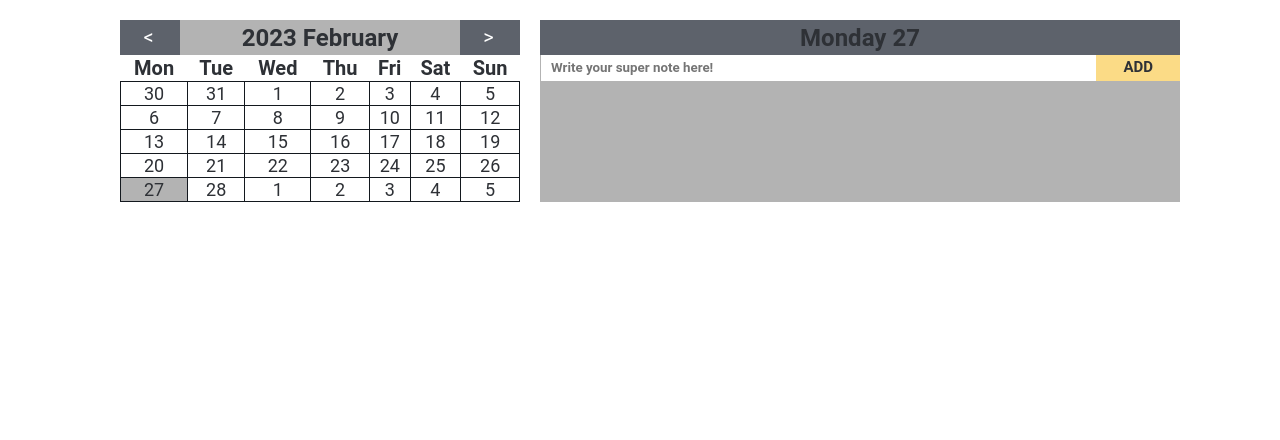
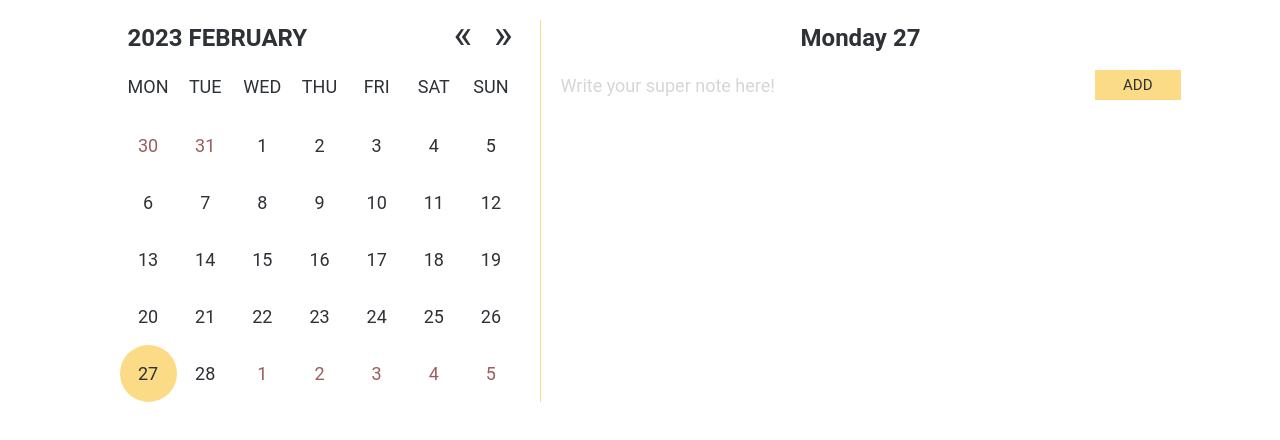
Before and after one commit to IevaSta/18-calendar, a React (Create React App) app: page / in a window 1280 px wide. Shown: the top 440 px of the page. Built offline with nearby package versions, Linux system fonts and the light colour scheme.

Commit message:
style refactoring

```diff
--- a/src/Components/Calendar.jsx
+++ b/src/Components/Calendar.jsx
@@ -21,20 +21,22 @@ function Calendar() {
     return (
         <div className='left'>
             <div className='left_header'>
-                <button className='black' onClick={handlePrevMonth}>{"<"}</button>
                 <h2>{dataCalendar && dataCalendar.year + ' ' + months[dataCalendar.month]}</h2>
-                <button className='black' onClick={handleNextMonth}>{">"}</button>
+                <div>
+                    <button className='black' onClick={handlePrevMonth}>&#171;</button>
+                    <button className='black' onClick={handleNextMonth}>&#187;</button>
+                </div>
             </div>
             <table className='table'>
                 <thead>
                     <tr>
-                        <th>Mon</th>
-                        <th>Tue</th>
-                        <th>Wed</th>
-                        <th>Thu</th>
-                        <th>Fri</th>
-                        <th>Sat</th>
-                        <th>Sun</th>
+                        <th>MON</th>
+                        <th>TUE</th>
+                        <th>WED</th>
+                        <th>THU</th>
+                        <th>FRI</th>
+                        <th>SAT</th>
+                        <th>SUN</th>
                     </tr>
                 </thead>
                 <CalendarDays />
--- a/src/Reducer/calendarReducer.js
+++ b/src/Reducer/calendarReducer.js
@@ -29,19 +29,20 @@ function calendarReducer(state, action) {
                 if (i === weekDay && day < daysInMonth) {
                     dayObj.weekDay = weekDay;
                     dayObj.value = ++day;
-                    dayObj.className = 'thisMonth';
+
 
                     if (today.getDate() === day &&
                         today.getMonth() === currentMonth &&
                         today.getFullYear() === currentYear) {
-
                         dayObj.className = ' today';
                     };
 
                 } else if (day >= daysInMonth) {
                     dayObj.value = ++day - daysInMonth;
+                    dayObj.className = 'notThisMonth';
                 } else {
                     dayObj.value = prevDaysInMonth - (weekDay - i) + 1;
+                    dayObj.className = 'notThisMonth';
                 }
 
                 week = [...week, dayObj];
--- a/src/Scss/buttons.scss
+++ b/src/Scss/buttons.scss
@@ -23,10 +23,10 @@ button {
 
     &.yellow {
         background-color: #fbdb86;
-        width: 15%;
-        height: 25.5px;
+        width: 100px;
+        height: 30px;
         font-size: 15px;
-        font-weight: 700;
+        font-weight: 400;
         color: #2e3136;
 
         &:hover,
@@ -54,19 +54,17 @@ button {
     // }
 
     &.black {
-        background-color: #5d626b;
-        width: 15%;
+        background-color: white;
+        font-size: 40px;
+        width: 30px;
         height: 35px;
-        color: white;
+        color: #2e3136;
         letter-spacing: 3px;
 
         &:hover,
-        &:focus {
-            background-color: #383d42;
-        }
-
+        &:focus,
         &:active {
-            background-color: #13181e;
+            color: #13181e;
         }
     }
 
--- a/src/Scss/days.scss
+++ b/src/Scss/days.scss
@@ -1,15 +1,7 @@
 .today {
-    background-color: rgb(179, 179, 179);
+    background-color: #fbdb86;
 }
 
-/*
-dienu stiliai:
-
-other month - neryskus (default)
-current month - ryskus ----> thisMonth klase
-
-darbo d
-savaitgalis
-
-current day ---> today klase
-*/
+.notThisMonth {
+    color: rgb(155, 93, 93);
+}
--- a/src/Scss/form.scss
+++ b/src/Scss/form.scss
@@ -1,14 +1,18 @@
 .form {
     display: flex;
+    align-items: center;
 
     input {
-        padding: 0;
-        padding-left: 10px;
+        padding: 0 0 0 20px;
         width: 100%;
         height: 25.5px;
-        font-weight: 700;
+        font-weight: 400;
+        font-size: 18px;
         outline: none;
         border: none;
-        border-left: 1px solid rgb(179, 179, 179);
+
+        &::placeholder {
+            color: rgb(214, 214, 214);
+        }
     }
 }
--- a/src/Scss/frame.scss
+++ b/src/Scss/frame.scss
@@ -13,16 +13,27 @@
             display: flex;
             justify-content: space-between;
             align-items: center;
-            background-color: rgb(179, 179, 179);
             height: 35px;
+
+            h2 {
+                text-transform: uppercase;
+                padding-left: 8px;
+            }
+
+            button {
+                &:first-child {
+                    margin-right: 10px;
+                    padding-bottom: 10px;
+                }
+            }
         }
     }
 
     .right {
         width: 50%;
-        background-color: rgb(179, 179, 179);
         margin-top: 20px;
         margin-bottom: 20px;
+        border-left: 1px solid #fbdb86;
 
         .right_header {
             display: flex;
@@ -30,7 +41,7 @@
             align-items: center;
             height: 35px;
             margin: 0;
-            background-color: #5d626b;
+            padding-bottom: 15px;
         }
     }
 }
--- a/src/Scss/table.scss
+++ b/src/Scss/table.scss
@@ -1,15 +1,19 @@
 .table {
-    width: 100%;
     border-collapse: collapse;
+    margin-top: 20px;
+    table-layout: fixed;
+    width: 400px;
 
     thead {
         color: #f5d376;
-        font-size: 20px;
+        font-size: 18px;
 
         tr {
+            width: 40px;
+
             th {
-                border-bottom: solid 1px #13181e;
-                font-weight: bold;
+                font-weight: 400;
+                padding-bottom: 20px;
             }
         }
     }
@@ -19,9 +23,29 @@
         text-align: center;
 
         tr {
+            height: 57px;
+
             td {
                 font-weight: 400;
-                border: solid 1px #13181e;
+                border-radius: 50%;
+
+                &:hover,
+                &:focus {
+                    background-color: pink;
+                }
+
+                &:active {
+                    background-color: rgb(228, 133, 148);
+                }
+            }
+
+            .notThisMonth {
+
+                &:hover,
+                &:focus,
+                &:active {
+                    background-color: white;
+                }
             }
         }
     }
```
